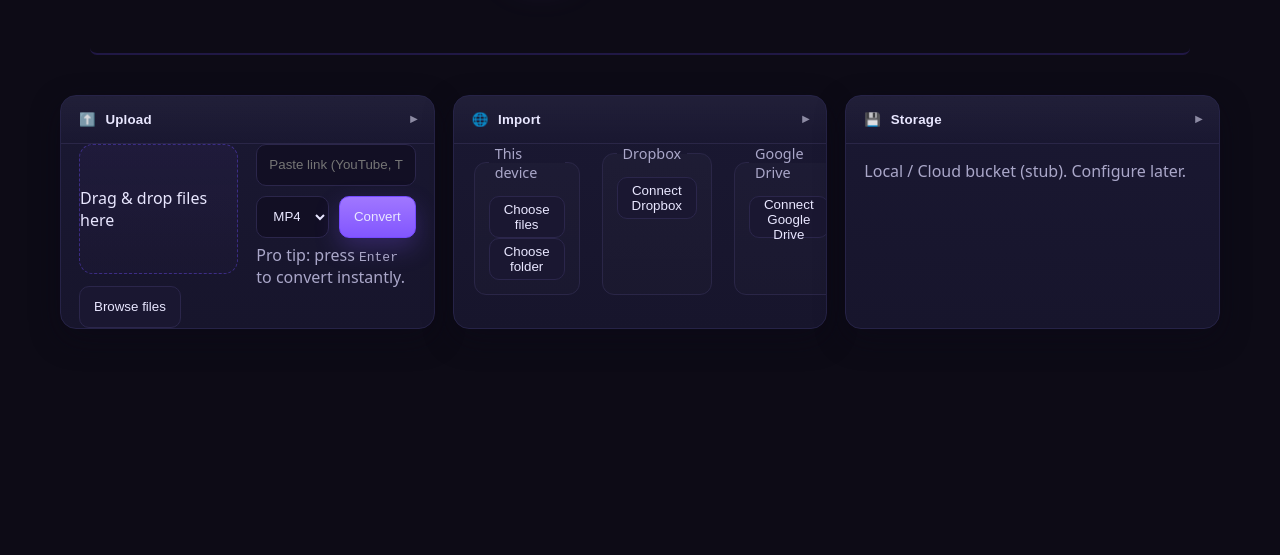
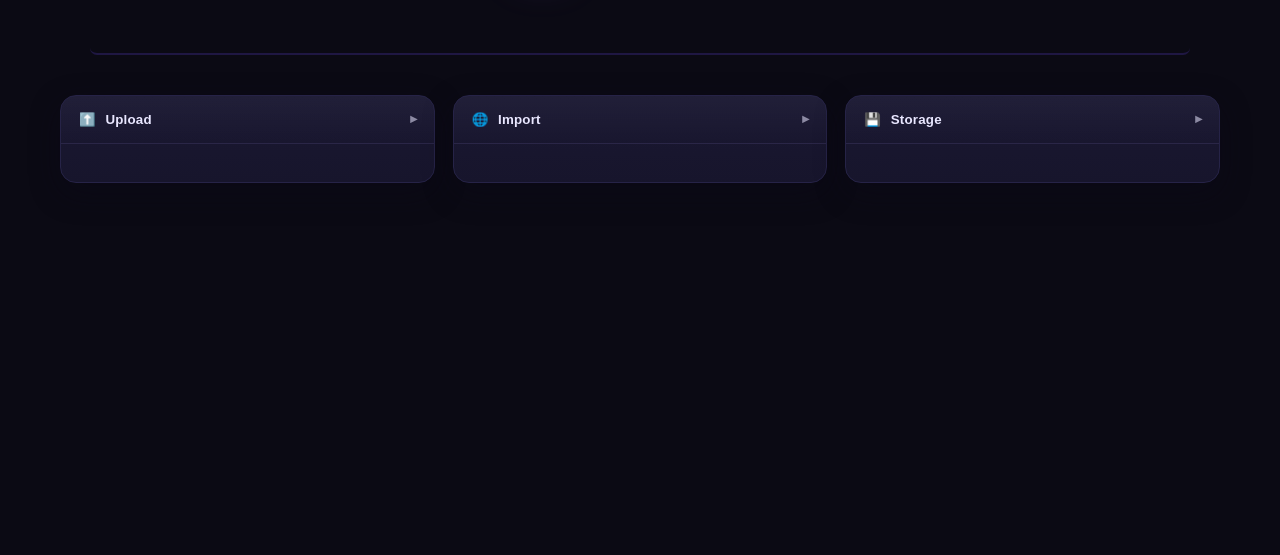
Before and after one commit to yogibaer0/Dripl, a website: page public/index.html in a window 1280 px wide. Shown: the part 245-800 px from the top of the page. Drawn offline with Linux system fonts and the light colour scheme.

Commit message:
ui: keep Upload/Import/Storage contents fully hidden until clicked; remove persistence; hard-hide panels

```diff
--- a/public/index.html
+++ b/public/index.html
@@ -7,15 +7,12 @@
   <link rel="stylesheet" href="styles.css" />
 </head>
 <body>
-
-  <!-- Corner brand -->
   <a class="corner" href="/" aria-label="Dripl home">
     <img class="corner__logo" src="assets/dripl/dripl.png" alt="" />
     <span class="corner__name">Dripl</span>
     <span class="badge beta">beta</span>
   </a>
 
-  <!-- Hero -->
   <header class="hero">
     <h1 class="title">
       <img class="title__drop" src="assets/dripl/dripl.png" alt="" />
@@ -24,32 +21,21 @@
     <div class="glow-line__spacer" aria-hidden="true"></div>
   </header>
 
-  <!-- 3-column modules -->
   <main class="tabs-grid">
-
-    <!-- UPLOAD (closed by default) -->
+    <!-- Upload -->
     <section class="card tab" data-tab="upload" aria-labelledby="tUpload" aria-expanded="false">
       <header class="tab__header">
         <button id="tUpload" class="tab__button" type="button">
-          <span class="tab__left">
-            <span class="tab__icon" aria-hidden="true">⬆️</span>
-            <span class="tab__label">Upload</span>
-          </span>
-          <span class="tab__chev" aria-hidden="true">▾</span>
+          <span class="tab__left"><span class="tab__icon">⬆️</span><span class="tab__label">Upload</span></span>
+          <span class="tab__chev">▾</span>
         </button>
       </header>
-
       <div id="pUpload" class="tab__panel" role="region" aria-labelledby="tUpload">
         <div class="upload-grid">
           <div class="upload__bin">
-            <div class="dropzone" role="group" aria-label="Drag & drop">
-              <p>Drag &amp; drop files here</p>
-            </div>
-            <div class="upload__actions">
-              <button class="btn">Browse files</button>
-            </div>
+            <div class="dropzone"><p>Drag &amp; drop files here</p></div>
+            <div class="upload__actions"><button class="btn">Browse files</button></div>
           </div>
-
           <div class="upload__link">
             <label class="field">
               <input id="pasteLink" class="input" type="url" placeholder="Paste link (YouTube, TikTok, etc.)" />
@@ -67,18 +53,14 @@
       </div>
     </section>
 
-    <!-- IMPORT (closed by default) -->
+    <!-- Import -->
     <section class="card tab" data-tab="import" aria-labelledby="tImport" aria-expanded="false">
       <header class="tab__header">
         <button id="tImport" class="tab__button" type="button">
-          <span class="tab__left">
-            <span class="tab__icon" aria-hidden="true">🌐</span>
-            <span class="tab__label">Import</span>
-          </span>
-          <span class="tab__chev" aria-hidden="true">▾</span>
+          <span class="tab__left"><span class="tab__icon">🌐</span><span class="tab__label">Import</span></span>
+          <span class="tab__chev">▾</span>
         </button>
       </header>
-
       <div id="pImport" class="tab__panel" role="region" aria-labelledby="tImport">
         <div class="import-grid">
           <fieldset class="block">
@@ -88,39 +70,31 @@
               <button id="pickFolder" class="btn">Choose folder</button>
             </div>
           </fieldset>
-
           <fieldset class="block">
             <legend>Dropbox</legend>
             <button id="connectDropbox" class="btn">Connect Dropbox</button>
           </fieldset>
-
           <fieldset class="block">
             <legend>Google Drive</legend>
             <button id="connectDrive" class="btn">Connect Google Drive</button>
           </fieldset>
         </div>
-
         <ul id="importLog" class="list" aria-live="polite"></ul>
       </div>
     </section>
 
-    <!-- STORAGE (closed by default) -->
+    <!-- Storage -->
     <section class="card tab" data-tab="storage" aria-labelledby="tStorage" aria-expanded="false">
       <header class="tab__header">
         <button id="tStorage" class="tab__button" type="button">
-          <span class="tab__left">
-            <span class="tab__icon" aria-hidden="true">💾</span>
-            <span class="tab__label">Storage</span>
-          </span>
-          <span class="tab__chev" aria-hidden="true">▾</span>
+          <span class="tab__left"><span class="tab__icon">💾</span><span class="tab__label">Storage</span></span>
+          <span class="tab__chev">▾</span>
         </button>
       </header>
-
       <div id="pStorage" class="tab__panel" role="region" aria-labelledby="tStorage">
         <p class="muted">Local / Cloud bucket (stub). Configure later.</p>
       </div>
     </section>
-
   </main>
 
   <script src="script.js"></script>
--- a/public/script.js
+++ b/public/script.js
@@ -1,66 +1,40 @@
 document.addEventListener('DOMContentLoaded', () => {
-  // Collapsible modules with persistent open state
-  const SINGLE_OPEN = false;             // set true for classic accordion
-  const STORE_KEY   = 'dripl.tabs.open';
-  const tabs        = Array.from(document.querySelectorAll('.tab'));
+  // Always start CLOSED (no persistence)
+  const tabs = Array.from(document.querySelectorAll('.tab'));
 
-  // Start with NO tabs open by default (empty set), unless sessionStorage has a value
-  let openSet = new Set(
-    JSON.parse(sessionStorage.getItem(STORE_KEY) || '[]')
-  );
-
-  function applyOpenState(){
-    tabs.forEach(tab => {
-      const id = tab.dataset.tab;
-      const open = openSet.has(id);
-      tab.setAttribute('aria-expanded', open ? 'true' : 'false');
-      tab.classList.toggle('is-open', open);
-    });
+  function setOpen(tab, open){
+    tab.setAttribute('aria-expanded', open ? 'true' : 'false');
   }
 
+  tabs.forEach(tab => setOpen(tab, false)); // force closed
+
   tabs.forEach(tab => {
-    const id  = tab.dataset.tab;
     const btn = tab.querySelector('.tab__button');
-
     btn.addEventListener('click', () => {
-      const isOpen = openSet.has(id);
-      if (SINGLE_OPEN) {
-        openSet = new Set(isOpen ? [] : [id]);
-      } else {
-        if (isOpen) openSet.delete(id);
-        else openSet.add(id);
-      }
-      sessionStorage.setItem(STORE_KEY, JSON.stringify([...openSet]));
-      applyOpenState();
+      const isOpen = tab.getAttribute('aria-expanded') === 'true';
+      setOpen(tab, !isOpen);
     });
-
-    // Accessible toggle via keyboard
-    btn.addEventListener('keydown', (e) => {
-      if (e.key === 'Enter' || e.key === ' ') {
-        e.preventDefault();
-        btn.click();
-      }
+    btn.addEventListener('keydown', e => {
+      if (e.key === 'Enter' || e.key === ' ') { e.preventDefault(); btn.click(); }
     });
   });
 
-  applyOpenState();
-
-  // --- Upload actions (stubs) ---
+  // Upload actions (stubs)
   const paste   = document.getElementById('pasteLink');
   const format  = document.getElementById('formatSelect');
   const convert = document.getElementById('convertBtn');
 
-  function startConvert() {
+  function startConvert(){
     const url = (paste?.value || '').trim();
     if (!url) return;
     window.dispatchEvent(new CustomEvent('dripl:convert', {
       detail: { url, format: format?.value || 'MP4 (video)' }
     }));
   }
-  paste?.addEventListener('keydown', (e) => { if (e.key === 'Enter') { e.preventDefault(); startConvert(); }});
+  paste?.addEventListener('keydown', e => { if (e.key === 'Enter'){ e.preventDefault(); startConvert(); }});
   convert?.addEventListener('click', startConvert);
 
-  // --- Import local (stubs) ---
+  // Import local (stubs)
   const pickFiles  = document.getElementById('pickFiles');
   const pickFolder = document.getElementById('pickFolder');
   const importLog  = document.getElementById('importLog');
@@ -71,45 +45,36 @@
     li.textContent = msg;
     importLog.appendChild(li);
   }
-
-  function handleFiles(files) {
+  function handleFiles(files){
     const arr = Array.from(files);
     log(`Selected ${arr.length} file(s).`);
-    window.dispatchEvent(new CustomEvent('dripl:files', { detail: { files: arr }}));
+    window.dispatchEvent(new CustomEvent('dripl:files',{detail:{files:arr}}));
   }
 
-  if (pickFiles) {
+  if (pickFiles){
     const input = document.createElement('input');
-    input.type = 'file';
-    input.multiple = true;
-    input.style.display = 'none';
+    input.type = 'file'; input.multiple = true; input.style.display = 'none';
     document.body.appendChild(input);
-
     input.addEventListener('change', () => handleFiles(input.files));
     pickFiles.addEventListener('click', () => input.click());
   }
 
-  if (pickFolder && 'showDirectoryPicker' in window) {
+  if (pickFolder && 'showDirectoryPicker' in window){
     pickFolder.addEventListener('click', async () => {
-      try {
+      try{
         const dir = await window.showDirectoryPicker();
         const files = [];
-        for await (const entry of dir.values()) {
+        for await (const entry of dir.values()){
           if (entry.kind === 'file') files.push(await entry.getFile());
         }
         handleFiles(files);
-      } catch (_) { /* canceled */ }
+      }catch(_){}
     });
-  } else if (pickFolder) {
+  }else if (pickFolder){
     pickFolder.disabled = true;
     pickFolder.title = 'Directory picker not supported in this browser';
   }
 
-  // --- Cloud provider stubs (hook later) ---
-  document.getElementById('connectDropbox')?.addEventListener('click', () => {
-    log('Dropbox connect clicked (wire SDK later).');
-  });
-  document.getElementById('connectDrive')?.addEventListener('click', () => {
-    log('Google Drive connect clicked (wire Picker later).');
-  });
+  document.getElementById('connectDropbox')?.addEventListener('click', () => log('Dropbox connect clicked.'));
+  document.getElementById('connectDrive')?.addEventListener('click',   () => log('Google Drive connect clicked.'));
 });
--- a/public/styles.css
+++ b/public/styles.css
@@ -1,167 +1,54 @@
-/* ---------- Base ---------- */
 :root{
-  --bg: #0d0b16;
-  --surface: #141224;
-  --card: #18162a;
-  --glow: #9a66ff;
-  --text: #e9e7ff;
-  --muted: #aaa7c9;
-  --line: #2a2647;
-  --shadow: 0 10px 30px rgba(10,8,25,.45);
-  --radius: 16px;
-  --gap: 18px;
+  --bg:#0d0b16; --card-1:#1a1832; --card-2:#17152c;
+  --text:#e9e7ff; --muted:#aaa7c9; --line:#2a2647;
+  --accent:#9a66ff; --shadow:0 10px 30px rgba(10,8,25,.45);
+  --radius:16px; --gap:18px;
 }
+*{box-sizing:border-box}
+body{margin:0;color:var(--text);background:#0b0a14;font-family:ui-sans-serif,system-ui,Segoe UI,Roboto,Helvetica,Arial}
 
-*{box-sizing:border-box}
-html,body{height:100%}
-body{
-  margin:0;
-  font-family: ui-sans-serif, system-ui, Segoe UI, Roboto, Helvetica, Arial, Apple Color Emoji, Segoe UI Emoji;
-  color:var(--text);
-  background: radial-gradient(1200px 500px at 50% -200px, rgba(154,102,255,.12), transparent 60%) , var(--bg);
-}
+.corner{position:fixed;top:14px;left:14px;z-index:50;display:inline-flex;align-items:center;gap:.6rem;padding:.45rem .75rem;border-radius:999px;background:linear-gradient(90deg,rgba(22,20,40,.6),rgba(22,20,40,.25));border:1px solid rgba(255,255,255,.06);text-decoration:none;color:var(--text);box-shadow:0 8px 22px rgba(0,0,0,.35);backdrop-filter:blur(6px)}
+.corner__logo{width:18px;height:18px;object-fit:contain}
+.corner__name{font-weight:700;letter-spacing:.2px}
+.badge{font-size:.75rem;padding:.2rem .5rem;border-radius:999px}
+.beta{background:linear-gradient(90deg,#9a66ff22,#9a66ff10);border:1px solid #9a66ff44}
 
-/* ---------- Corner brand ---------- */
-.corner{
-  position:fixed; top:14px; left:14px; z-index:50;
-  display:inline-flex; align-items:center; gap:.6rem;
-  padding:.45rem .75rem; border-radius:999px;
-  background: linear-gradient(90deg, rgba(22,20,40,.6), rgba(22,20,40,.25));
-  border:1px solid rgba(255,255,255,.06);
-  text-decoration:none; color:var(--text);
-  box-shadow: 0 8px 22px rgba(0,0,0,.35);
-  backdrop-filter: blur(6px);
-}
-.corner__logo{ width:18px; height:18px; object-fit:contain; }
-.corner__name{ font-weight:700; letter-spacing:.2px; }
-.badge{ font-size:.75rem; padding:.2rem .5rem; border-radius:999px; }
-.beta{ background: linear-gradient(90deg, #9a66ff22, #9a66ff10); border:1px solid #9a66ff44; }
+.hero{padding:88px 20px 16px;text-align:center}
+.title{display:inline-flex;align-items:center;gap:.65rem;font-weight:800;font-size:clamp(36px,6vw,92px);line-height:1}
+.title__drop{height:1em;width:auto;object-fit:contain;filter:drop-shadow(0 10px 22px rgba(154,102,255,.35));transform:translateY(.04em)}
+.glow-line__spacer{max-width:1100px;height:14px;margin:18px auto 0;border-bottom:2px solid #6d4cff33;border-radius:999px}
 
-/* ---------- Hero ---------- */
-.hero{ padding: 88px 20px 16px; text-align:center; }
-.title{
-  display:inline-flex; align-items:center; gap:.65rem;
-  font-weight:800;
-  font-size: clamp(36px, 6vw, 92px);
-  line-height:1; letter-spacing:.5px;
-}
-.title__drop{
-  height: 1em; width:auto; object-fit:contain;
-  filter: drop-shadow(0 10px 22px rgba(154,102,255,.35));
-  transform: translateY(.04em);
-}
-.title__word{ display:inline-block; }
-.glow-line__spacer{
-  max-width:1100px; height:14px; margin:18px auto 0;
-  border-bottom:2px solid #6d4cff33; border-radius:999px;
-}
+.tabs-grid{max-width:1200px;margin:24px auto 64px;padding:0 20px;display:grid;gap:var(--gap);grid-template-columns:repeat(3,1fr)}
+@media (max-width:980px){.tabs-grid{grid-template-columns:1fr}}
 
-/* ---------- Grid ---------- */
-.tabs-grid{
-  max-width: 1200px;
-  margin: 24px auto 64px;
-  padding: 0 20px;
-  display:grid; gap: var(--gap);
-  grid-template-columns: repeat(3, 1fr);
-}
-@media (max-width: 980px){
-  .tabs-grid{ grid-template-columns: 1fr; }
-}
+.card{background:linear-gradient(180deg,var(--card-1),var(--card-2));border:1px solid #262347;border-radius:var(--radius);box-shadow:var(--shadow);overflow:hidden;min-height:88px}
+.tab__header{padding:16px 18px;border-bottom:1px solid var(--line);background:linear-gradient(180deg,rgba(255,255,255,.03),rgba(255,255,255,0))}
+.tab__button{display:flex;align-items:center;justify-content:space-between;gap:.6rem;width:100%;font-weight:700;letter-spacing:.2px;background:transparent;color:var(--text);border:0;padding:0;cursor:pointer}
+.tab__left{display:flex;align-items:center;gap:.6rem}
+.tab__chev{transition:transform .25s ease,opacity .2s ease;opacity:.7}
+.tab[aria-expanded="false"] .tab__chev{transform:rotate(-90deg);opacity:.55}
 
-/* ---------- Cards / Tabs ---------- */
-.card{
-  background: linear-gradient(180deg, #1a1832, #17152c);
-  border: 1px solid #262347;
-  border-radius: var(--radius);
-  box-shadow: var(--shadow);
-  overflow:hidden;
-  min-height: 220px;
-}
+/* HARD HIDE when closed */
+.tab__panel{display:none;padding:0}
+.tab[aria-expanded="true"] .tab__panel{display:block;padding:18px}
 
-.tab__header{
-  padding: 16px 18px;
-  border-bottom:1px solid var(--line);
-  background: linear-gradient(180deg, rgba(255,255,255,.03), rgba(255,255,255,0));
-}
+/* Upload */
+.upload-grid{display:grid;gap:var(--gap);grid-template-columns:1fr}
+@media (min-width:920px){.upload-grid{grid-template-columns:1fr 1fr}}
+.dropzone{border:1px dashed #6d4cff66;border-radius:14px;height:130px;display:grid;place-items:center;background:linear-gradient(180deg,rgba(154,102,255,.05),rgba(154,102,255,.02))}
+.upload__actions{margin-top:12px}
+.upload__link .row{display:flex;gap:10px;margin-top:10px;align-items:center}
 
-/* Make button span the width so chevron can right-align */
-.tab__button{
-  display:flex; align-items:center; justify-content:space-between;
-  gap:.6rem; width:100%;
-  font-weight:700; letter-spacing:.2px;
-  background:transparent; color:var(--text);
-  border:0; padding:0; cursor:pointer;
-}
-.tab__left{ display:flex; align-items:center; gap:.6rem; }
-.tab__icon{ opacity:.85 }
+/* Import */
+.import-grid{display:grid;gap:var(--gap);grid-template-columns:1fr}
+@media (min-width:920px){.import-grid{grid-template-columns:repeat(3,1fr)}}
+.block{border:1px solid var(--line);border-radius:12px;padding:14px;background:linear-gradient(180deg,rgba(255,255,255,.02),rgba(255,255,255,.01))}
+.block>legend{padding:0 6px;color:var(--muted);font-size:.9rem}
 
-/* Chevron state */
-.tab__chev{
-  transition: transform .25s ease, opacity .2s ease;
-  opacity:.7;
-}
-.tab[aria-expanded="false"] .tab__chev{ transform: rotate(-90deg); opacity:.55; }
-.tab[aria-expanded="true"]  .tab__chev{ transform: rotate(0deg); }
-
-/* Panels slide open/closed */
-.tab__panel{
-  display:grid; grid-template-rows:1fr;
-  transition: grid-template-rows .25s ease, padding .25s ease;
-}
-.tab[aria-expanded="false"] .tab__panel{
-  grid-template-rows:0fr; padding: 0 18px;
-}
-.tab[aria-expanded="true"] .tab__panel{
-  grid-template-rows:1fr; padding:18px;
-}
-
-/* ---------- Upload ---------- */
-.upload-grid{
-  display:grid; gap:var(--gap);
-  grid-template-columns: 1fr;
-}
-@media (min-width: 920px){
-  .upload-grid{ grid-template-columns: 1fr 1fr; }
-}
-.dropzone{
-  border:1px dashed #6d4cff66; border-radius:14px;
-  height:130px; display:grid; place-items:center;
-  background: linear-gradient(180deg, rgba(154,102,255,.05), rgba(154,102,255,.02));
-}
-.upload__actions{ margin-top: 12px; }
-.upload__link .row{ display:flex; gap:10px; margin-top:10px; align-items:center; }
-
-/* ---------- Import ---------- */
-.import-grid{
-  display:grid; gap:var(--gap); grid-template-columns:1fr;
-}
-@media (min-width: 920px){
-  .import-grid{ grid-template-columns: repeat(3, 1fr); }
-}
-.block{
-  border:1px solid var(--line); border-radius:12px; padding:14px;
-  background: linear-gradient(180deg, rgba(255,255,255,.02), rgba(255,255,255,.01));
-}
-.block > legend{ padding:0 6px; color:var(--muted); font-size:.9rem; }
-
-/* ---------- Common UI ---------- */
-.input, .select{
-  width:100%; height:42px;
-  border-radius:10px; border:1px solid #2b264b;
-  background:#120f24; color:var(--text); padding:0 12px;
-}
-.btn{
-  height:42px; padding:0 14px;
-  border-radius:10px; border:1px solid #2b264b;
-  background:#1a1731; color:var(--text); cursor:pointer;
-}
-.btn.primary{
-  background: linear-gradient(180deg, #a077ff, #8256ff);
-  border-color:#744aff; box-shadow: 0 10px 24px rgba(130,86,255,.25);
-}
-.btn:focus-visible{ outline:2px solid #9a66ff66; outline-offset:2px; }
-
-.list{ margin:14px 0 0; padding-left:18px; color:var(--muted); }
-.muted{ color:var(--muted); }
-.hint{ color:var(--muted); margin:.4rem 0 0; }
-.row.gap{ gap:10px; }
+/* Common UI */
+.input,.select{width:100%;height:42px;border-radius:10px;border:1px solid #2b264b;background:#120f24;color:var(--text);padding:0 12px}
+.btn{height:42px;padding:0 14px;border-radius:10px;border:1px solid #2b264b;background:#1a1731;color:var(--text);cursor:pointer}
+.btn.primary{background:linear-gradient(180deg,#a077ff,#8256ff);border-color:#744aff;box-shadow:0 10px 24px rgba(130,86,255,.25)}
+.hint{color:var(--muted);margin:.4rem 0 0}
+.row.gap{gap:10px}
+.muted{color:var(--muted)}
```
